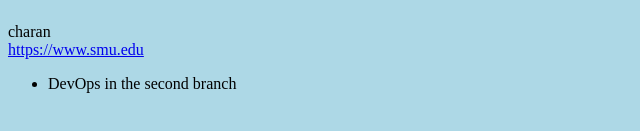
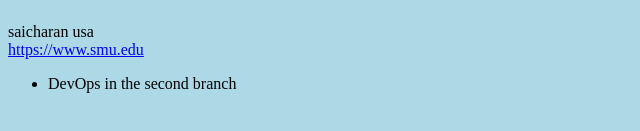
Before and after one commit to UsaSai99charanteja/git-examples, a plain HTML site: page index.html in a window 1280 px wide. Shown: the part 173-304 px from the top of the page, 0-640 px from the left. Drawn offline with Linux system fonts and the light colour scheme.

Commit message:
Update index.html

```diff
--- a/index.html
+++ b/index.html
@@ -5,7 +5,7 @@
 <body style = "Background-Color:lightblue;">
 <h1 style = "Background-Color:Red;"> Welcome to SMU - Lyle School of Engineering. </h1>
 <h2> <img src = "https://www.smu.edu/- /media/Site/DevelopmentExternalAffairs/MarketingCommunications/IntegratedMark eting/Logos/Pony,-d-,RwW,-d-,outline,-d-,jpg.jpg?la=en"; width="300" height="90"> </img> </h2>
-<p1> charan <br> </p1>
+<p1> saicharan usa <br> </p1>
 <p2> <a href = "https://www.smu.edu"> https://www.smu.edu </a> </p2> <ul> <li> DevOps in the second branch </li>
 </ul>
 </body>
```
